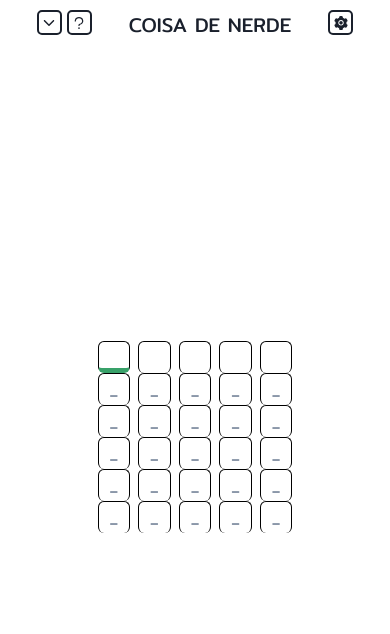
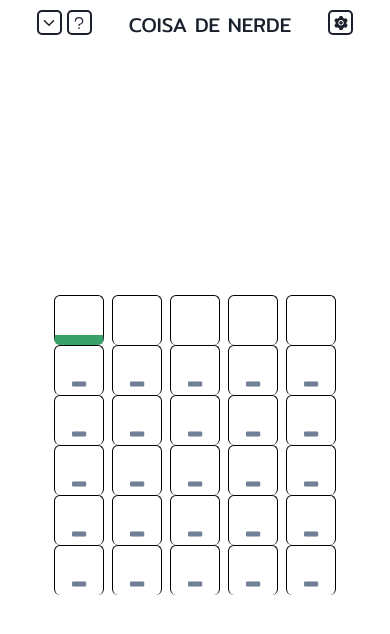
Before and after one commit to Tiago195/termo-CDN, a React (Create React App) app: page / in a window 390 px wide. Shown: the top 634 px of the page. Built offline with nearby package versions, Linux system fonts and the light colour scheme.

Commit message:
chore: :construction: mobile

```diff
--- a/src/App.tsx
+++ b/src/App.tsx
@@ -132,9 +132,9 @@ export const App = () => {
           setFocus={setFocus}
         />
         <EndGame resetGame={resetGame} colors={colors} isOpen={isOpen} onClose={closeModalEndGame} isWin={isWin} match={match} />
-        <Flex justifyContent='space-evenly' wrap="wrap" ref={main} alignItems="center" margin="0 auto" marginTop={['10px', '40px']} w="100vw" maxW="1440px" flex="1">
+        <Flex justifyContent='space-evenly' wrap="wrap" ref={main} alignItems="center" margin="0 auto" marginTop={['10px', '20px']} w="100vw" maxW="1440px" flex="1">
           {match.letters.map((letter, i) => (
-            <Flex flexDirection="column" key={i} w={["50%", '50%', '50%', 'auto']} alignItems="center" mb="20px">
+            <Flex flexDirection="column" key={i} w={[`${match.letters.length === 1 ? "100%" : "50%"}`, '50%', '50%', 'auto']} alignItems="center" mb="5px">
               <Clipboard
                 focus={index}
                 setFocus={setIndex}
--- a/src/components/Attempt.tsx
+++ b/src/components/Attempt.tsx
@@ -26,6 +26,17 @@ type Props = {
 export const Attempt = ({ ClipboardIndex, setFocus, mode, focus, match, isCorrect, currentLetter, setMatch, sendTry, colors, historyLetter, historyAttempts, index, setCurrentLetter }: Props) => {
   const currentValue = match.chance === index ? currentLetter.reduce((a, b) => a += b === '' ? ' ' : b, '') : '';
   const inMode = mode ? ClipboardIndex === match.currentClipboard ? '100%' : '0' : '100%';
+  const qtdLetters = match.letters.length as 1 | 2 | 4;
+  const boxSize = {
+    1: [50, 83, 83, 53],
+    2: [31, 63, 63, 12],
+    4: [6, 10, 45]
+  }
+  const fontSize = {
+    1: ["30px", "50px", "50px", "34px"],
+    2: ["22px", "40px", "40px", "30px"],
+    4: ["14px", "20px", "20px", "26px"]
+  }
 
   const sendIfEnter = ({ target, key }: any) => {
     if (key === "ArrowRight") {
@@ -65,9 +76,9 @@ export const Attempt = ({ ClipboardIndex, setFocus, mode, focus, match, isCorrec
 
     return colors.default
   }
-
+  // maxW={match.letters.length > 1 ? ["100px", "100%"] : '100%'}
   return (
-    <HStack transition={'all .5s'} maxW={match.letters.length > 1 ? ["100px", "100%"] : '100%'} height={inMode} opacity={inMode}>
+    <HStack transition={'all .5s'} height={inMode} opacity={inMode}>
       {historyAttempts || isCorrect ? (
         <PinInput
           type='alphanumeric'
@@ -79,9 +90,13 @@ export const Attempt = ({ ClipboardIndex, setFocus, mode, focus, match, isCorrec
               marginInlineStart='0px !important'
               margin='0'
               key={i}
+              borderWidth="0.125em"
               bgColor={historyAttempts ? getColor(historyAttempts[i]) : undefined}
               readOnly
-              h={match.letters.length > 1 ? ["20px", "40px"] : ['32px', '40px']}
+              boxSize={boxSize[qtdLetters]}
+              fontSize={fontSize[qtdLetters]}
+              textTransform="uppercase"
+              fontWeight="bold"
             />
           ))}
         </PinInput>
@@ -96,12 +111,19 @@ export const Attempt = ({ ClipboardIndex, setFocus, mode, focus, match, isCorrec
         >
           {Array.from({ length: 5 }).map((e, i) => (
             <PinInputField
-              h={match.letters.length > 1 ? ["20px", "40px"] : ['32px', '40px']}
+              // h={qtdLetters > 1 ? ["20px", "40px"] : ['32px', '40px']}
+              boxSize={boxSize[qtdLetters]}
+              fontSize={fontSize[qtdLetters]}
+              fontWeight="bold"
+              // fontSize={"2.5em"}
               readOnly
+              borderWidth="0.125em"
               _disabled={{ cursor: '' }}
-              _light={{ border: '1px solid black', borderBottom: match.chance === index && i === focus ? "5px solid #38A169" : "0px" }}
-              borderBottom={match.chance === index && i === focus ? "5px solid #38A169" : "0px"}
-              _focus={{ borderBottom: '5px solid #38A169' }}
+              _light={{ border: '1px solid black', borderBottom: match.chance === index && i === focus ? "0.35em solid #38A169" : "0px" }}
+              borderBottom={match.chance === index && i === focus ? "0.3rem solid #38A169" : "auto"}
+              borderBottomWidth={".3rem"}
+              textTransform="uppercase"
+              _focus={{ borderBottom: '0.3rem solid #38A169' }}
               key={i}
               onClick={() => setFocus(i)}
               marginInlineStart='0px !important'
--- a/src/components/KeyboardWrapper.tsx
+++ b/src/components/KeyboardWrapper.tsx
@@ -54,7 +54,7 @@ export const KeyboardWrapper = ({ focus, setFocus, notFoundLetters, sendTry, set
 
   return (
     <Flex color="black" justifyContent="center" w="100vw" >
-      <Box w={['100vw', '80vw', '60vw']} >
+      <Box w={['100vw', '100vw', '100vw', '60vw']}>
         <Keyboard
           keyboardRef={r => (keyboard.current = r)}
           layout={layout}
--- a/src/index.css
+++ b/src/index.css
@@ -12,9 +12,14 @@
   width: auto !important;
 }
 
+.react-simple-keyboard.simple-keyboard.hg-theme-default.hg-layout-default {
+  padding: 0px;
+}
+
 .simple-keyboard.hg-layout-default .hg-button {
   background-color: rgb(18, 23, 42);
   color: white;
+  /* height: auto; */
 }
 
 .simple-keyboard.hg-layout-default .hg-button.notFound {
```
